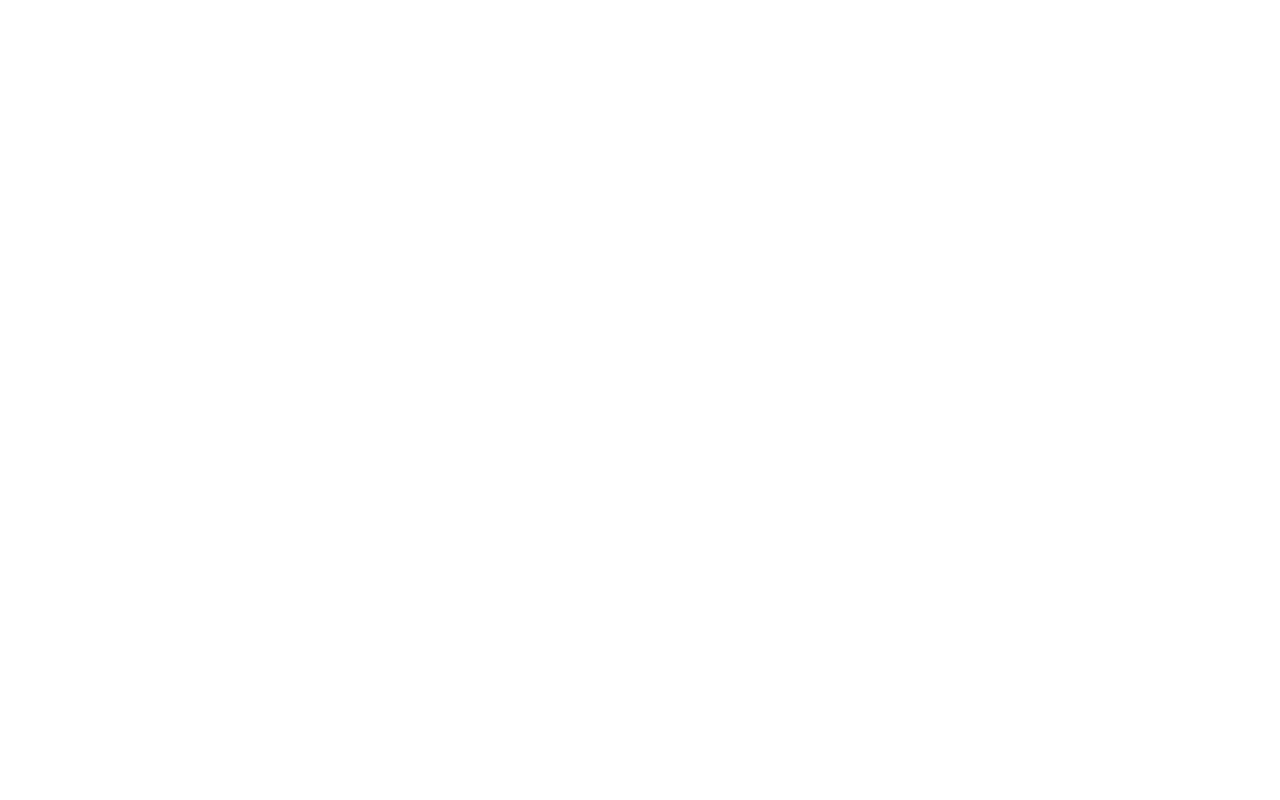
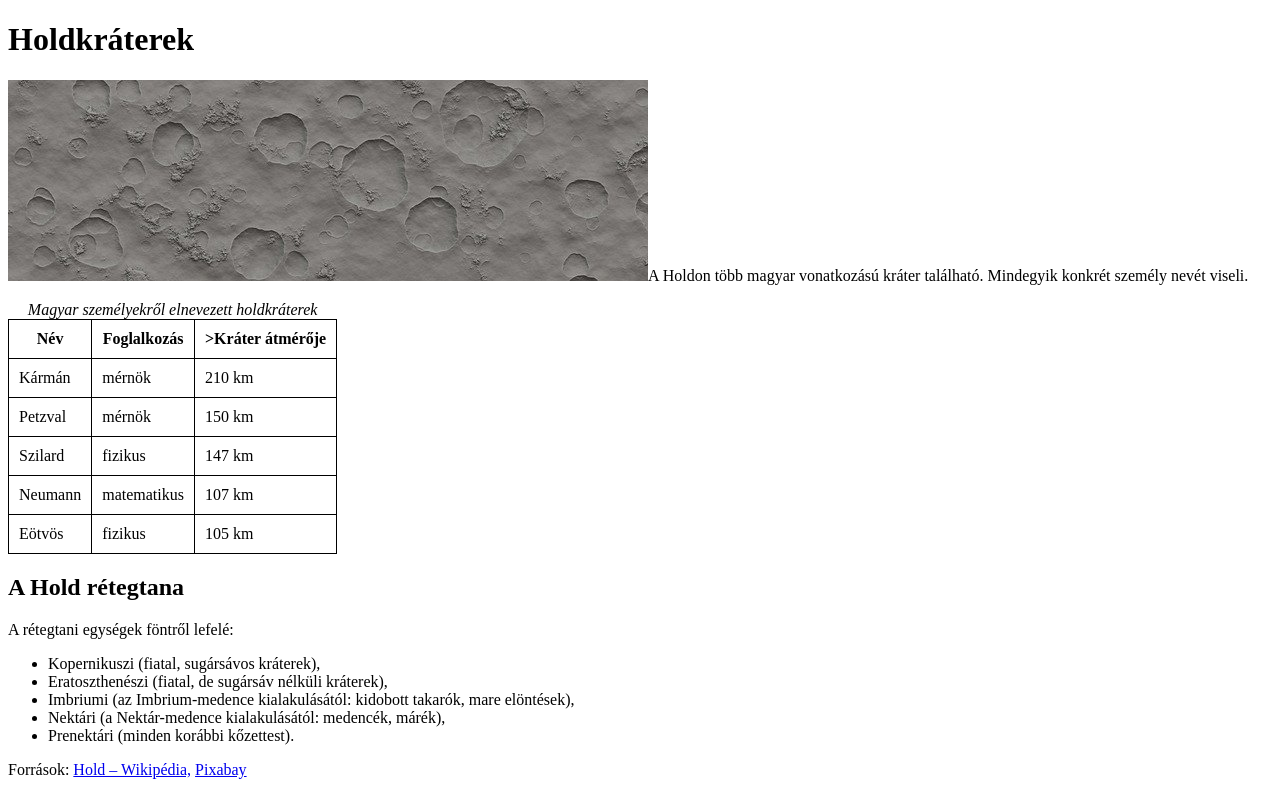
Before and after one commit to SzalavaryJakab/-rai-m-20240927, a plain HTML site: page index.html in a window 1280 px wide. Drawn offline with Linux system fonts and the light colour scheme.

Commit message:
html kész

```diff
--- a/index.html
+++ b/index.html
@@ -1,13 +1,78 @@
 <!DOCTYPE html>
 <html lang="hu">
-
 <head>
     <meta charset="UTF-8">
+    <meta name="viewport" content="width=device-width, initial-scale=1.0">
+    <meta name="keywords" content="hold,ürjátó">
+    <meta name="description" content="Az oldal a holdlról szól">
+    <title>hold kráterek</title>
+    <meta name="autor" content="Szalaváry Jakab">
     <link rel="stylesheet" href="stilus.css">
     <title></title>
 </head>
 
 <body>
+    <h1>Holdkráterek</h1>
+    <img src="kraterek.jpg" alt="Holdkráterekről készült fotó" title="Holdkráterekről készült fotó"
+    <p>A Holdon több magyar vonatkozású kráter található. Mindegyik konkrét személy nevét viseli.</p>
+
+    <table>
+        <caption>
+            <i>
+                Magyar személyekről elnevezett holdkráterek
+
+            </i>
+        </caption>
+    <tr>
+        <th>Név</th>
+        <th>Foglalkozás</th>
+        <th>>Kráter átmérője</th>
+    </tr>
+        <tr>
+            <td>Kármán</td>
+            <td>mérnök</td>
+            <td>210 km</td>
+        </tr>
+        <tr>
+            <td>Petzval</td>
+            <td>mérnök</td>
+            <td>150 km</td>
+        </tr>
+        <tr>
+            <td>Szilard</td>
+            <td>fizikus</td>
+            <td>147 km</td>
+        </tr>
+        <tr>
+            <td>Neumann</td>
+            <td>matematikus</td>
+            <td>107 km</td>
+        </tr>
+        <tr>
+            <td>Eötvös</td>
+            <td>fizikus</td>
+            <td>105 km</td>
+        </tr>
+        <!-- tr>td* -->
+
+    </table>
+
+    <h2>A Hold rétegtana</h2>
+    <p>A rétegtani egységek föntről lefelé:</p>
+
+    <ul>
+        <li>Kopernikuszi (fiatal, sugársávos kráterek),</li>
+        <li>Eratoszthenészi (fiatal, de sugársáv nélküli kráterek),</li>
+        <li>Imbriumi (az Imbrium-medence kialakulásától: kidobott takarók, mare elöntések),</li>
+        <li>Nektári (a Nektár-medence kialakulásától: medencék, márék),</li>
+        <li>Prenektári (minden korábbi kőzettest).</li>
+    </ul>
+    <p>Források:
+        <a href="https://hu.wikipedia.org/wiki/Hold" target="_blank">Hold – Wikipédia,</a>
+        <a href="https://pixabay.com/hu/illustrations/z%C3%A1szl%C3%B3-fej-hold-kr%C3%A1ter-sz%C3%BCrke-hold-1571994/">Pixabay</a>
+
+    </p>
+
 
 </body>
 
```
